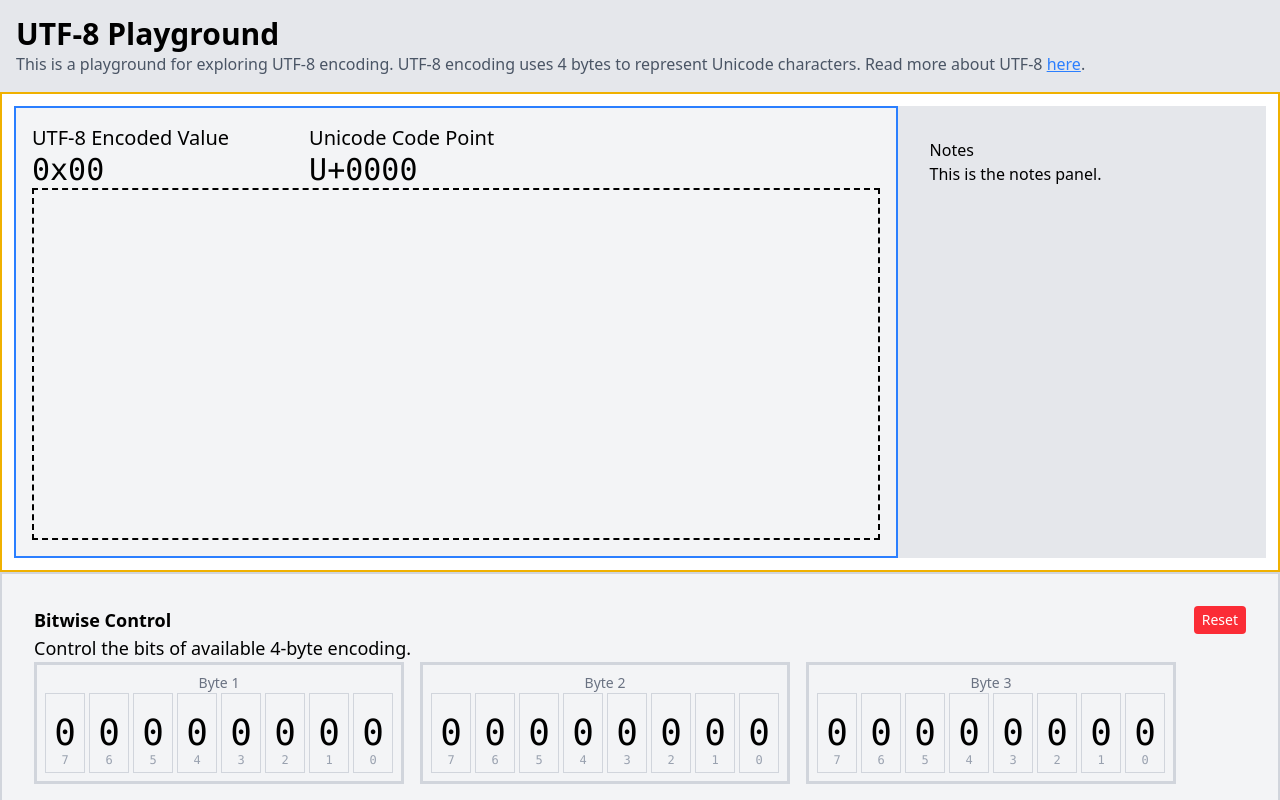
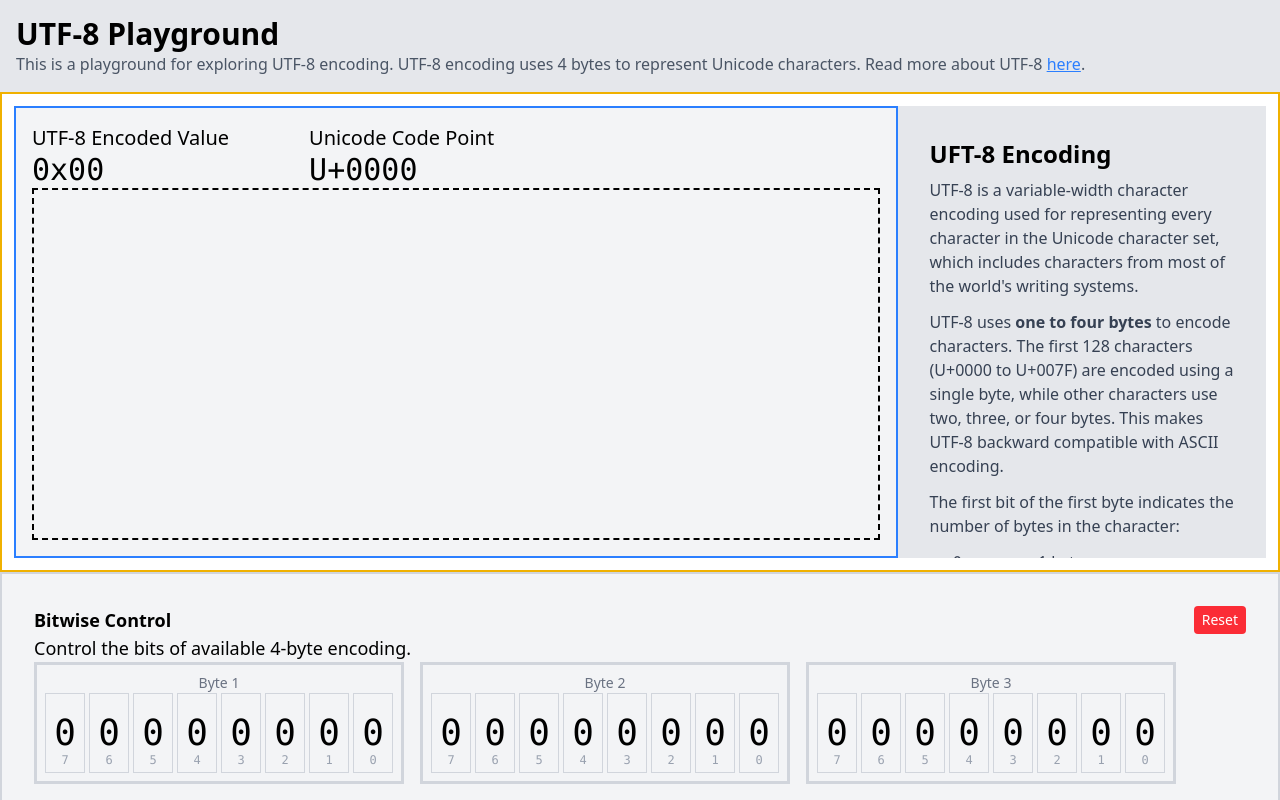
Before and after one commit to vishnuharidas/utf8-playground, a React (Vite) app: page / in a window 1280 px wide. Shown: the top 800 px of the page. Built offline with nearby package versions, Linux system fonts and the light colour scheme.

Commit message:
Add notes on Unicode, UTF-8, and examples.

```diff
--- a/src/App.tsx
+++ b/src/App.tsx
@@ -26,7 +26,10 @@ function App() {
           className="flex-grow bg-gray-100 p-4 border-blue-500 border-2 container flex-col flex"
           codePoint={bitwiseValue} />
 
-        <NotesPanel className="w-2/5 bg-gray-200 p-8" />
+        <NotesPanel
+          className="w-2/5 bg-gray-200 p-8"
+          onClick={(code) => setBitwiseValue(code)}
+        />
       </div>
 
       { /* Footer */}
--- a/src/components/NotesPanel.tsx
+++ b/src/components/NotesPanel.tsx
@@ -1,8 +1,86 @@
-function NotesPanel({ className }: { className: string }) {
+interface NotesPanelProps {
+    className: string;
+    onClick?: (code: number) => void;
+}
+
+function NotesPanel(props: NotesPanelProps) {
     return (
-        <div className={className}>
-            <h2>Notes</h2>
-            <p>This is the notes panel.</p>
+        <div className={`${props.className} overflow-y-auto`}>
+            <h2 className="text-2xl font-bold mb-2">UFT-8 Encoding</h2>
+            <div className="text-gray-700 text-md space-y-3">
+                <p>UTF-8 is a variable-width character encoding used for representing every character in the Unicode character set, which includes characters from most of the world's writing systems.</p>
+                <p>UTF-8 uses <strong>one to four bytes</strong> to encode characters. The first 128 characters (U+0000 to U+007F) are encoded using a single byte, while other characters use two, three, or four bytes. This makes UTF-8 backward compatible with ASCII encoding.</p>
+
+                <p>The first bit of the first byte indicates the number of bytes in the character:</p>
+                <ul className="list-disc list-inside mt-2 space-y-2">
+                    <li>
+                        <code>0xxxxxxx</code>: 1 byte
+                        <ul className="list-none list-inside ml-4">
+                            <li><code className="border-1 border-gray-400 p-0.5">0xxxxxxx</code></li>
+                        </ul>
+                    </li>
+                    <li>
+                        <code>110xxxxx</code>: 2 bytes
+                        <ul className="list-none list-inside ml-4">
+                            <li><code className="border-1 border-gray-400 p-0.5">110xxxxx</code> <code className="border-1 border-gray-400 p-0.5">10xxxxxx</code></li>
+                        </ul>
+                    </li>
+                    <li>
+                        <code>1110xxxx</code>: 3 bytes
+                        <ul className="list-none list-inside ml-4">
+                            <li><code className="border-1 border-gray-400 p-0.5">1110xxxx</code> <code className="border-1 border-gray-400 p-0.5">10xxxxxx</code> <code className="border-1 border-gray-400 p-0.5">10xxxxxx</code></li>
+                        </ul>
+                    </li>
+                    <li>
+                        <code>11110xxx</code>: 4 bytes
+                        <ul className="list-none list-inside ml-4">
+                            <li><code className="border-1 border-gray-400 p-0.5">11110xxx</code> <code className="border-1 border-gray-400 p-0.5">10xxxxxx</code> <code className="border-1 border-gray-400 p-0.5">10xxxxxx</code> <code className="border-1 border-gray-400 p-0.5">10xxxxxx</code></li>
+                        </ul>
+                    </li>
+                </ul>
+                <p>The remaining bits in the first byte and the subsequent bytes are used to represent the character's code point. A code point is a pointer to a character in the Unicode character set.</p>
+                <h3 className="text-lg font-bold mt-6">An Example - <span className="text-blue-600 hover:underline cursor-pointer" onClick={() => props.onClick && props.onClick(0xE0A48500)}>Hindi letter "अ"</span> <span className="font-normal">(click to load)</span></h3>
+                <p>
+                    The character Hindi letter "अ" is represented in UTF-8 as:<br /><br />
+                    <code className="border-1 border-gray-400 p-0.5 font-bold">11100000</code> <code className="border-1 border-gray-400 p-0.5 font-bold">10100100</code> <code className="border-1 border-gray-400 p-0.5 font-bold">10000101</code>
+                </p>
+                <p>Here,</p>
+                <p>First byte <code className="border-1 border-gray-400 p-0.5">11100000</code> says that there are 3 bytes in this character.</p>
+                <p>Remaining bits of the 3 bytes (
+                    <code className="border-1 border-gray-400 p-0.5">xxxx0000</code> <code className="border-1 border-gray-400 p-0.5">xx100100</code> <code className="border-1 border-gray-400 p-0.5">xx000101</code>
+                    ) together becomes <code>00001001 00000101</code> (<code>0x0905</code>), which is the code point (<code>U+0905</code>) that represents the character Hindi letter "अ" in the Unicode character set.</p>
+
+            </div>
+            <h3 className="text-lg font-bold mt-6">Sample Codeblocks</h3>
+            <p>
+                Most of the characters in the Unicode character set are represented in blocks. Each block contains a range of code points that represent a specific set of characters. Here are some examples of code blocks for you to explore. Click on any block to load the first recognizable character in that block.
+            </p>
+            <ul className="list-disc list-inside mt-4">
+                {
+                    [
+                        { "name": "Basic Latin", "start": 0x41000000 }, // Starts with 0x41 ('A')
+                        { "name": "Latin-1 Supplement", "start": 0xC3800000 }, // Starts with 0xC3 ('Ã')
+                        { "name": "Latin Extended-A", "start": 3296722944 },
+                        { "name": "Greek and Coptic", "start": 3450863616 },
+                        { "name": "Cyrillic", "start": 3498049536 },
+                        { "name": "Hebrew", "start": 3599761408 },
+                        { "name": "Arabic", "start": 3632267264 },
+                        { "name": "Devanagari", "start": 0xE0A48500 },
+                        { "name": "Tamil", "start": 0xE0AE8500 },
+                        { "name": "Malayalam", "start": 0xE0B48500 },
+                        { "name": "CJK Unified Ideographs", "start": 3837296640 },
+                        { "name": "Emoticons", "start": 4036991104 }
+                    ].map((block) => (
+                        <li key={block.name} className="mb-2">
+                            <button
+                                className="rounded hover:font-bold cursor-pointer"
+                                onClick={() => props.onClick && props.onClick(block.start)}>
+                                {block.name}
+                            </button>
+                        </li>
+                    ))
+                }
+            </ul>
         </div>
     );
 }
```
